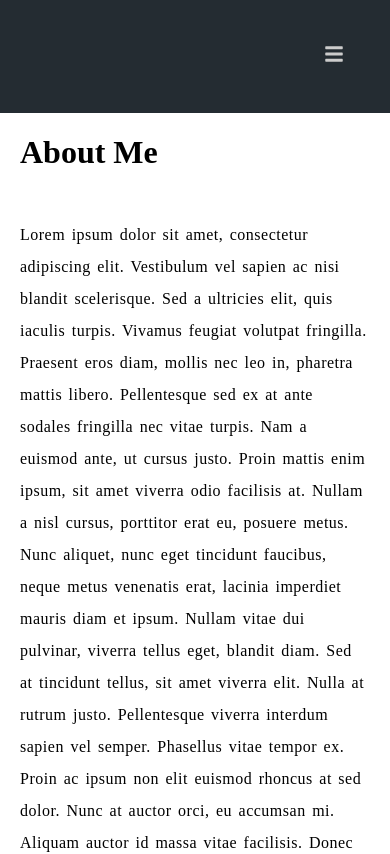
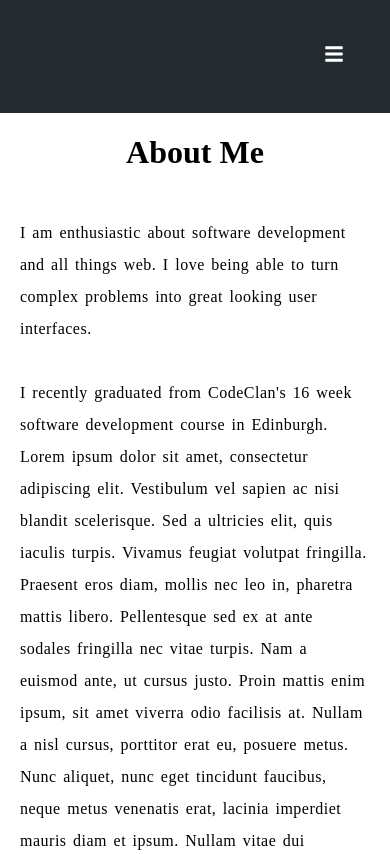
Before and after one commit to gregorcox/personal-site, a React (Create React App) app: page /about in a window 390 px wide. Shown: the top 854 px of the page. Built offline with nearby package versions, Linux system fonts and the light colour scheme.

Commit message:
adds some nav bar responsiveness

```diff
--- a/src/App.css
+++ b/src/App.css
@@ -147,7 +147,7 @@ button:hover {
   overflow: hidden;
 }
 
-.projects-headline {
+.headline {
   text-align: center;
   margin-bottom: 20px;
 }
@@ -163,6 +163,10 @@ button:hover {
   margin-top: 2em;
 }
 
+.github a {
+  color: black;
+}
+
 .screenshot {
   width: 100%;
   height: auto;
@@ -171,12 +175,13 @@ button:hover {
   margin-bottom: 15px;
 }
 
-@media screen and (max-width: 1000px) {
-.navbar li a {display: none;}
-.website-title {display: block !important}
+
+@media screen and (max-width: 800px) {
+  .navbar li a:not(.website-title) {display: none;}
   .navbar li a.icon {
     float: right;
     display: block;
+    color: white;
   }
 }
 
@@ -184,28 +189,61 @@ button:hover {
   display: none;
 }
 
-@media screen and (max-width: 1000px) {
+/* @media screen and (max-width: 900px) {
   .navbar.responsive {position: relative;}
   .navbar.responsive a.icon {
-position: absolute;
       right: 0;
-top: 0;
     }
-.navbar.responsive a {
+  .navbar.responsive li a {
       float: none;
       display: block;
-text-align: left;
     }
+} */
+
+.responsive {
+list-style-type: none;
+margin: 0;
+padding: 30px;
+width: 100%;
+background-color: #242C32;
+float:right;
+margin-bottom: 50px;
 }
 
-@media screen and (max-width: 600px) {
+
+
+.responsive a.icon {
+  right: 0;
+}
+
+.responsive li a {
+color: #ccc;
+display: block;
+text-align: right;
+padding: 14px 16px;
+text-decoration: none;
+text-transform: uppercase;
+transition: color 0.3s;
+font-weight: bold;
+}
+
+.responsive li a:hover {
+  color: white;
+}
+
+.responsive .website-title {
+  display: none;
+}
+
+@media screen and (max-width: 900px) {
   .contact {
-    font-size: 70%;
+    font-size: 75%;
     margin: 20px 20px;
   }
   .welcome-message {
     font-size: 70%;
     padding: 50px;
+    padding-bottom: 300px;
   }
   .about  {
     margin: 20px 20px;
--- a/src/components/About.js
+++ b/src/components/About.js
@@ -5,9 +5,10 @@ import { Link } from "react-router-dom";
 
 const About = () => (
   <div className="about">
-    <h1>About Me</h1>
+    <h1 className="headline">About Me</h1>
     <div className="about-paragraph">
-      <p>Lorem ipsum dolor sit amet, consectetur adipiscing elit. Vestibulum vel sapien ac nisi blandit scelerisque. Sed a ultricies elit, quis iaculis turpis. Vivamus feugiat volutpat fringilla. Praesent eros diam, mollis nec leo in, pharetra mattis libero. Pellentesque sed ex at ante sodales fringilla nec vitae turpis. Nam a euismod ante, ut cursus justo. Proin mattis enim ipsum, sit amet viverra odio facilisis at. Nullam a nisl cursus, porttitor erat eu, posuere metus. Nunc aliquet, nunc eget tincidunt faucibus, neque metus venenatis erat, lacinia imperdiet mauris diam et ipsum. Nullam vitae dui pulvinar, viverra tellus eget, blandit diam. Sed at tincidunt tellus, sit amet viverra elit. Nulla at rutrum justo. Pellentesque viverra interdum sapien vel semper. Phasellus vitae tempor ex. Proin ac ipsum non elit euismod rhoncus at sed dolor. Nunc at auctor orci, eu accumsan mi. Aliquam auctor id massa vitae facilisis. Donec aliquam, lectus vel blandit commodo, sem risus maximus ex, maximus vulputate sapien leo non leo. Aenean justo orci, lobortis non ultrices vitae, porttitor eu neque. Morbi sit amet velit auctor, iaculis quam ac, tristique felis.<br/><br/>
+      <p>I am enthusiastic about software development and all things web. I love being able to turn complex problems into great looking user interfaces. <br/><br/>
+      I recently graduated from CodeClan's 16 week software development course in Edinburgh. Lorem ipsum dolor sit amet, consectetur adipiscing elit. Vestibulum vel sapien ac nisi blandit scelerisque. Sed a ultricies elit, quis iaculis turpis. Vivamus feugiat volutpat fringilla. Praesent eros diam, mollis nec leo in, pharetra mattis libero. Pellentesque sed ex at ante sodales fringilla nec vitae turpis. Nam a euismod ante, ut cursus justo. Proin mattis enim ipsum, sit amet viverra odio facilisis at. Nullam a nisl cursus, porttitor erat eu, posuere metus. Nunc aliquet, nunc eget tincidunt faucibus, neque metus venenatis erat, lacinia imperdiet mauris diam et ipsum. Nullam vitae dui pulvinar, viverra tellus eget, blandit diam. Sed at tincidunt tellus, sit amet viverra elit. Nulla at rutrum justo. Pellentesque viverra interdum sapien vel semper. Phasellus vitae tempor ex. Proin ac ipsum non elit euismod rhoncus at sed dolor. Nunc at auctor orci, eu accumsan mi. Aliquam auctor id massa vitae facilisis. Donec aliquam, lectus vel blandit commodo, sem risus maximus ex, maximus vulputate sapien leo non leo. Aenean justo orci, lobortis non ultrices vitae, porttitor eu neque. Morbi sit amet velit auctor, iaculis quam ac, tristique felis.<br/><br/>
 
         Mauris nisl turpis, elementum ut purus a, mattis finibus tellus. Nam ultrices arcu faucibus tortor ullamcorper suscipit. Suspendisse ac facilisis risus. Curabitur hendrerit turpis libero, vel fringilla leo efficitur non. Mauris at arcu quis felis viverra vehicula nec non justo. Sed aliquet rutrum turpis, id tristique risus dapibus in. Vivamus viverra turpis eu dui vestibulum vehicula.</p>
     </div>
--- a/src/components/Navbar.js
+++ b/src/components/Navbar.js
@@ -1,11 +1,72 @@
 import React from "react";
 import { NavLink } from "react-router-dom";
 import { FaBars } from 'react-icons/fa';
+//
+// const Navbar = () => (
+//
+//   <div className="navbar-header">
+//     <ul className="navbar" id="myTopnav">
+//       <li>
+//         <NavLink to="/contact" activeStyle={{ color: "white" }}>Contact</NavLink>
+//       </li>
+//       <li>
+//         <NavLink to="/projects" activeStyle={{ color: "white"}}>Projects</NavLink>
+//       </li>
+//       <li>
+//         <NavLink to="/about" activeStyle={{ color: "white"}}>About</NavLink>
+//       </li>
+//       <li>
+//         <NavLink exact to="/" activeStyle={{ color: "white"}}>Home</NavLink>
+//       </li>
+//       <li className="website-title">
+//         <NavLink to="/" activeStyle={{ color: "white"}}>Gregor Cox</NavLink>
+//       </li>
+//       <li>
+//         <a href="javascript:void(0);" class="icon" onClick={this.myFunction}>
+//           <FaBars />
+//         </a>
+//       </li>
+//     </ul>
+//   </div>
+// );
+//
+//   myFunction() {
+//     var x = document.getElementById("myTopnav");
+//     if (x.className === "navbar") {
+//       x.className += " responsive";
+//     } else {
+//       x.className = "navbar";
+//     }
+//   }
+//
+// export default Navbar;
 
-const Navbar = () => (
+class Navbar extends React.Component {
 
+  constructor(props){
+    super(props);
+    this.state = {};
+    this.myFunction = this.myFunction.bind(this);
+  }
+
+  myFunction() {
+    var x = document.getElementById("myTopnav");
+    if (x.className === "navbar") {
+      x.className = "responsive";
+    } else {
+      x.className = "navbar";
+    }
+  }
+
+  render() {
+    return(
       <div className="navbar-header">
         <ul className="navbar" id="myTopnav">
+          <li>
+            <a href="javascript:void(0);" class="icon" onClick={this.myFunction}>
+              <FaBars />
+            </a>
+          </li>
           <li>
             <NavLink to="/contact" activeStyle={{ color: "white" }}>Contact</NavLink>
           </li>
@@ -18,25 +79,14 @@ const Navbar = () => (
           <li>
             <NavLink exact to="/" activeStyle={{ color: "white"}}>Home</NavLink>
           </li>
-      <li className="website-title">
+          <li className="website-title" id="title">
             <NavLink to="/" activeStyle={{ color: "white"}}>Gregor Cox</NavLink>
-      </li>
-      <li>
-        <a href="javascript:void(0);" class="icon">
-          <FaBars />
-        </a>
           </li>
         </ul>
       </div>
-);
+    )
+  }
 
-   // function myFunction() {
-   //    var x = document.getElementById("myTopnav");
-   //    if (x.className === "navbar") {
-   //      x.className += " responsive";
-   //    } else {
-   //      x.className = "navbar";
-   //    }
-   //  }
+}
 
 export default Navbar;
--- a/src/components/Projects.js
+++ b/src/components/Projects.js
@@ -4,13 +4,13 @@ const Projects = () => (
 
   <div className="projects">
 
-    <h1 className="projects-headline"> My Projects</h1>
+    <h1 className="headline"> My Projects</h1>
 
     <div className="project-info">
 
       <div className="project-paragraph">
         <h2>Event Finder</h2>
-        <h4>GitHub</h4>
+        <h4 className="github"><a href="github.com/gregorcox/Event-Finder-Project">GitHub</a></h4>
         <p>Lorem ipsum dolor sit amet, consectetur adipiscing elit. Vestibulum vel sapien ac nisi blandit scelerisque. Sed a ultricies elit, quis iaculis turpis. Vivamus feugiat volutpat fringilla. Praesent eros diam, mollis nec leo in, pharetra mattis libero. Pellentesque sed ex at ante sodales fringilla nec vitae turpis. Nam a euismod ante, ut cursus justo. Proin mattis enim ipsum, sit amet viverra odio facilisis at. Nullam a nisl cursus, porttitor erat eu, posuere metus. Nunc aliquet, nunc eget tincidunt faucibus, neque metus venenatis erat, lacinia imperdiet mauris diam et ipsum. Nullam vitae dui pulvinar, viverra tellus eget, blandit diam. Sed at tincidunt tellus, sit amet viverra elit.</p>
       </div>
 
@@ -25,7 +25,7 @@ const Projects = () => (
 
       <div className="project-paragraph">
         <h2>Spending Tracker</h2>
-        <h4>GitHub</h4>
+        <h4 className="github"><a href="github.com/gregorcox/Spending-Tracker-Project">GitHub</a></h4>
         <p>Lorem ipsum dolor sit amet, consectetur adipiscing elit. Vestibulum vel sapien ac nisi blandit scelerisque. Sed a ultricies elit, quis iaculis turpis. Vivamus feugiat volutpat fringilla. Praesent eros diam, mollis nec leo in, pharetra mattis libero. Pellentesque sed ex at ante sodales fringilla nec vitae turpis. Nam a euismod ante, ut cursus justo. Proin mattis enim ipsum, sit amet viverra odio facilisis at. Nullam a nisl cursus, porttitor erat eu, posuere metus. Nunc aliquet, nunc eget tincidunt faucibus, neque metus venenatis erat, lacinia imperdiet mauris diam et ipsum. Nullam vitae dui pulvinar, viverra tellus eget, blandit diam. Sed at tincidunt tellus, sit amet viverra elit.</p>
       </div>
 
@@ -40,7 +40,7 @@ const Projects = () => (
 
       <div className="project-paragraph">
         <h2>News Website</h2>
-        <h4>GitHub</h4>
+          <h4 className="github"><a href="github.com/gregorcox/News-Website-Project">GitHub</a></h4>
         <p>Lorem ipsum dolor sit amet, consectetur adipiscing elit. Vestibulum vel sapien ac nisi blandit scelerisque. Sed a ultricies elit, quis iaculis turpis. Vivamus feugiat volutpat fringilla. Praesent eros diam, mollis nec leo in, pharetra mattis libero. Pellentesque sed ex at ante sodales fringilla nec vitae turpis. Nam a euismod ante, ut cursus justo. Proin mattis enim ipsum, sit amet viverra odio facilisis at. Nullam a nisl cursus, porttitor erat eu, posuere metus. Nunc aliquet, nunc eget tincidunt faucibus, neque metus venenatis erat, lacinia imperdiet mauris diam et ipsum. Nullam vitae dui pulvinar, viverra tellus eget, blandit diam. Sed at tincidunt tellus, sit amet viverra elit.</p>
       </div>
 
```
Lines whose indentation alone changed are shown as unchanged.
